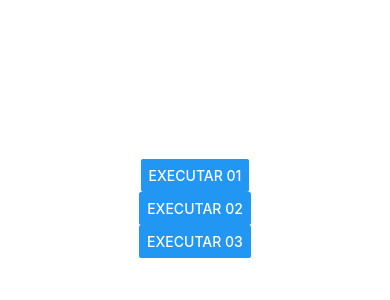
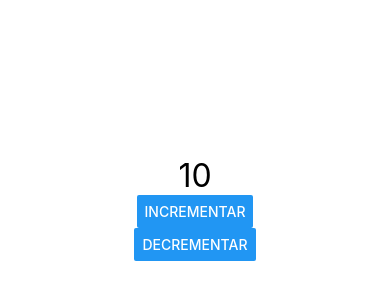
Before and after one commit to ThadeuCesario/ThadeuCesario, a React Native app in the folder fundamentals/: screen / in a window 390 px wide. Shown: the part 214-514 px from the top of the page. Built offline with nearby package versions, Linux system fonts and the light colour scheme.

Commit message:
useState - ReactNative

```diff
--- a/fundamentals/src/App.js
+++ b/fundamentals/src/App.js
@@ -6,8 +6,9 @@ import {View, StyleSheet} from 'react-native';
 import {MultiComponenteOne, MultiComponenteTwo, MultiComponenteThree as AnoterName} from './components/Multi';
 import MinMax from './components/MinMax';
 import Aleatorio from './components/Aleatorio';
-import Titulo from './components/Titulo';*/
-import Botao from './components/Botao';
+import Titulo from './components/Titulo';
+import Botao from './components/Botao';*/
+import Contador from './components/Contador';
 
 export default () => {
     return(
@@ -19,8 +20,9 @@ export default () => {
             <MinMax min={3} max={30}/>
             <MinMax min={1} max={94}/>
             <Aleatorio min={1} max={99}/>
-            <Titulo principal={'React Native'} secundario={'É muito legal.'}/>*/}
-            <Botao />
+            <Titulo principal={'React Native'} secundario={'É muito legal.'}/>
+            <Botao />*/}
+            <Contador inicial={10}/>
         </View>
     )
 }
--- /dev/null
+++ b/fundamentals/src/components/Contador.js
@@ -0,0 +1,25 @@
+import React, {useState} from 'react';
+import {Text, Button} from 'react-native';
+
+import Style from './estilo';
+
+export default props => {
+    //let {inicial} = props;
+    const [inicial, setInicial] = useState(props.inicial);
+
+    const incrementNumber = _ => {
+        setInicial(inicial+1);
+    }
+
+    const decrementNumber = _ => {
+        setInicial(inicial-1);
+    }
+
+    return(
+        <>
+            <Text style={Style.fontG}>{inicial}</Text>
+            <Button title={'Incrementar'} onPress={incrementNumber} />
+            <Button title={'Decrementar'} onPress={decrementNumber} />
+        </>
+    )
+}
```
